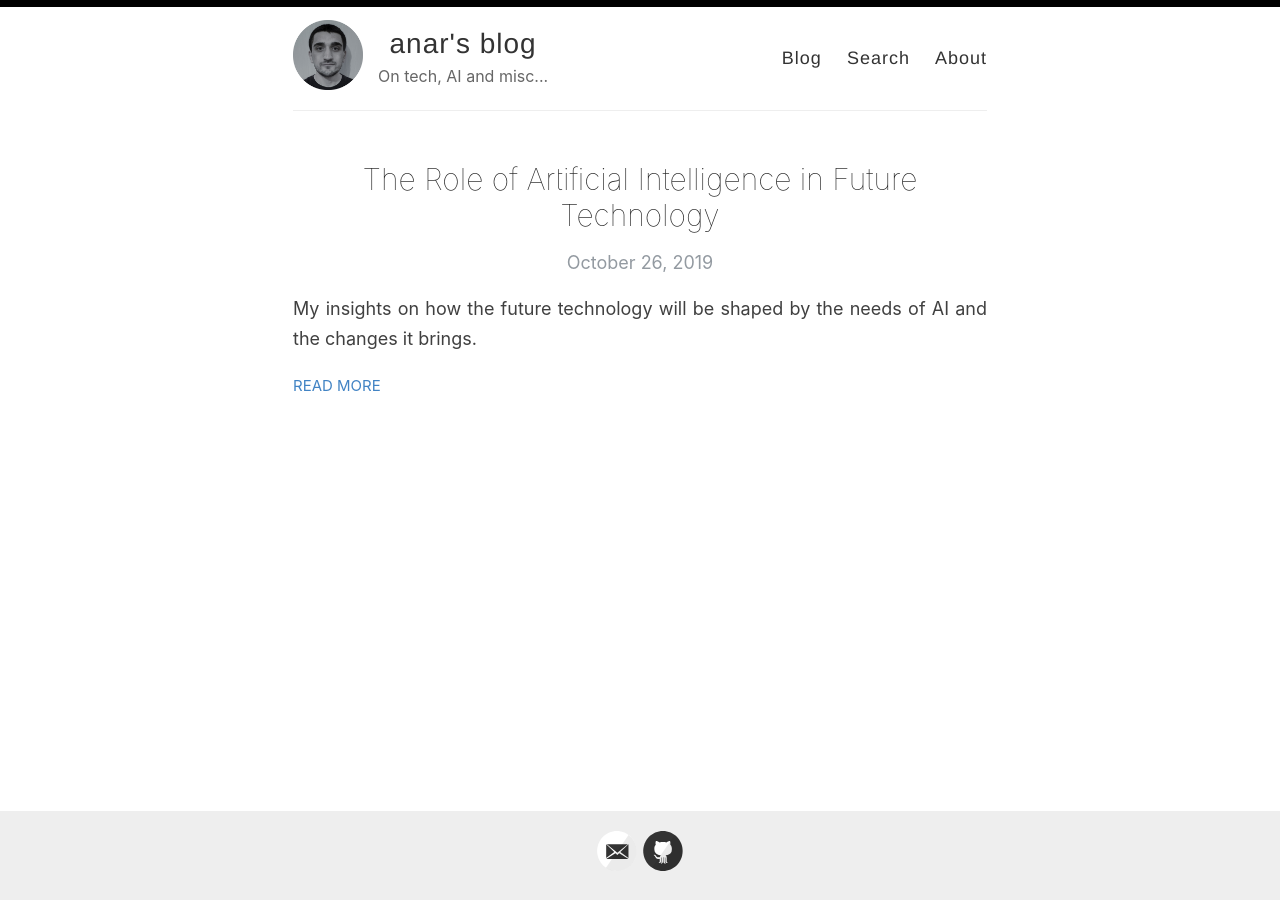
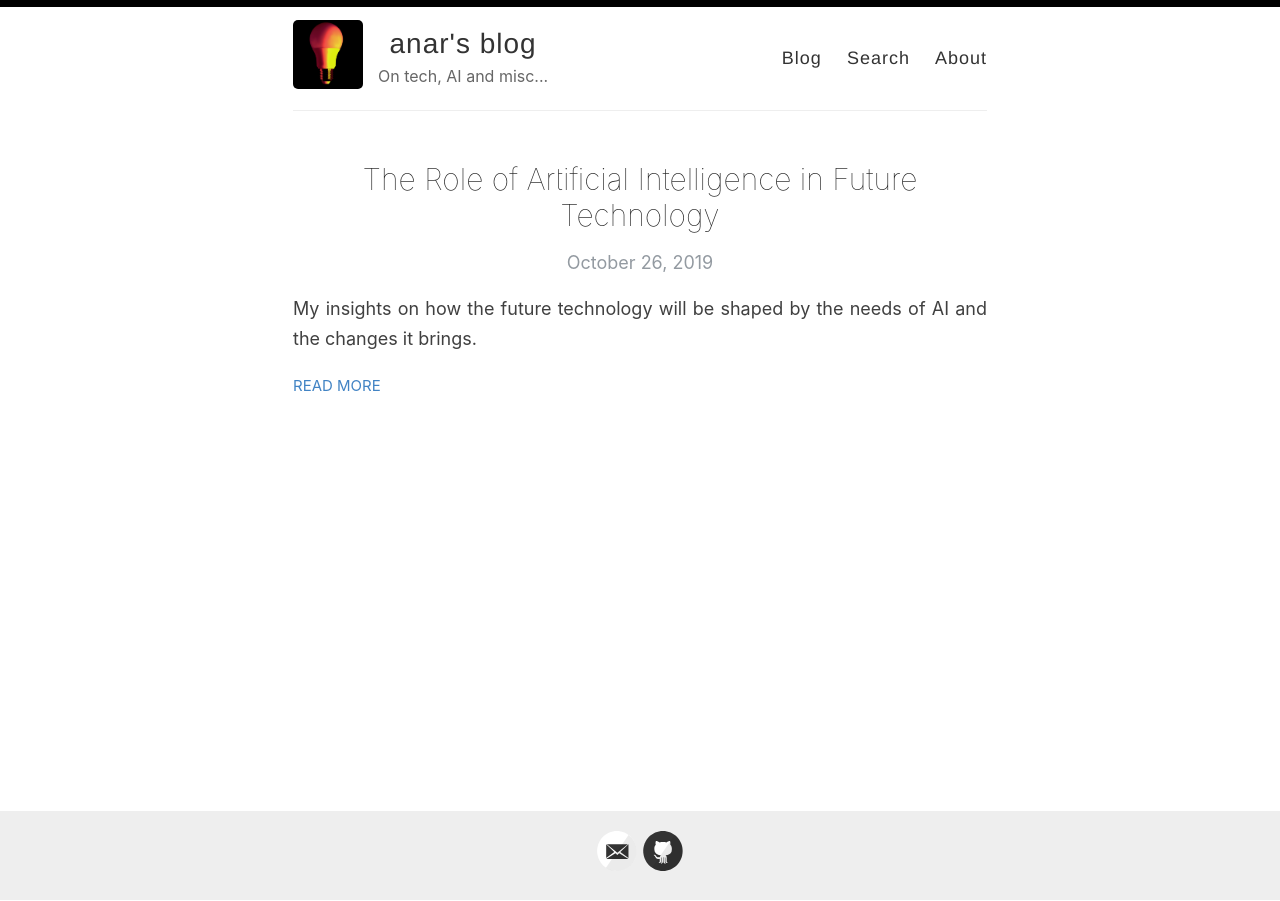
Before and after one commit to anaramirli/anaramirli.github.io, a Jekyll site: the page built from index.html, in a window 1280 px wide. Built offline with Jekyll 4.4.1, drawn with Linux system fonts in a browser that asks for light colours; the list of posts is cut into pages by our own code.

Commit message:
Update default.html

```diff
--- a/_layouts/default.html
+++ b/_layouts/default.html
@@ -19,7 +19,7 @@
       <div class="wrapper-masthead">
         <div class="container">
           <header class="masthead clearfix">
-            <a href="{{ site.baseurl }}/" class="site-avatar"><img src="{{ site.baseurl }}{{ site.avatar }}" /></a>
+            <a href="{{ site.baseurl }}/" class="site-avatar"><img src="{{ site.baseurl }}{{ site.shareicon }}" /></a>
 
             <div class="site-info">
               <h1 class="site-name"><a href="{{ site.baseurl }}/">{{ site.name }}</a></h1>
```
